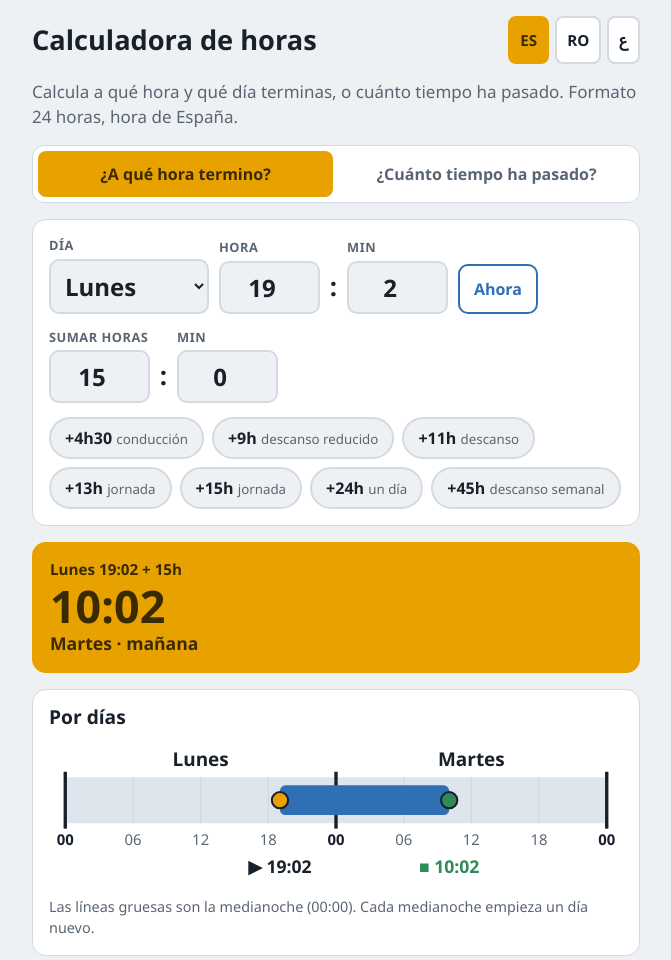
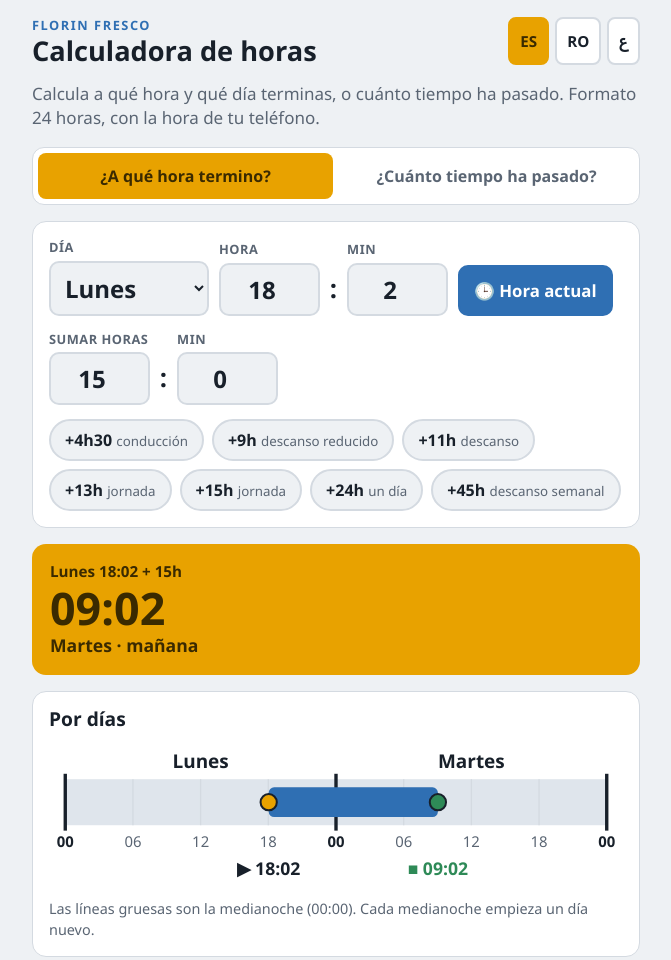
Before and after one commit to FITCODE1/calculadora-horas, a plain HTML site: page index.html in a window 1280 px wide. Shown: the top 960 px of the page, without its empty margins (304-975 px from the left). Drawn offline with Linux system fonts and the light colour scheme.

Commit message:
feat: Florin Fresco title, link preview tags, current-time buttons from device clock
Co-Authored-By: Claude Opus 5.5 <noreply@anthropic.com>

```diff
--- a/index.html
+++ b/index.html
@@ -3,7 +3,13 @@
 <head>
 <meta charset="utf-8">
 <meta name="viewport" content="width=device-width, initial-scale=1, viewport-fit=cover">
-<title>Calculadora de horas</title>
+<title>Florin Fresco · Calculadora de horas</title>
+<meta name="description" content="Calcula a qué hora terminas y cuánto tiempo ha pasado. Conducción y descanso del tacógrafo.">
+<meta property="og:title" content="Florin Fresco · Calculadora de horas">
+<meta property="og:description" content="Calcula a qué hora terminas y cuánto tiempo ha pasado. Conducción y descanso del tacógrafo.">
+<meta property="og:image" content="https://fitcode1.github.io/calculadora-horas/icon-512.png">
+<meta property="og:url" content="https://fitcode1.github.io/calculadora-horas/">
+<meta property="og:type" content="website">
 <meta name="theme-color" content="#e8a200">
 <link rel="manifest" href="manifest.webmanifest">
 <link rel="icon" href="icon-192.png">
@@ -35,6 +41,7 @@ h1 { font-size: 1.7rem; } h2 { font-size: 1.2rem; }
 .langs button { font: 700 .95rem var(--font); border: 2px solid var(--line); background: var(--card); color: var(--ink); border-radius: 8px; padding: 6px 10px; cursor: pointer; }
 .langs button[aria-pressed="true"] { border-color: var(--accent); background: var(--accent); color: var(--accent-ink); }
 .sub { color: var(--muted); margin: 0; }
+.brand { font-size: .8rem; font-weight: 800; letter-spacing: .12em; text-transform: uppercase; color: var(--drive); }
 .tabs { display: grid; grid-template-columns: 1fr 1fr; gap: 6px; background: var(--card); border: 1px solid var(--line); border-radius: 12px; padding: 5px; }
 .tabs button { font: 700 1rem var(--font); border: 0; border-radius: 8px; padding: 12px 8px; background: transparent; color: var(--muted); cursor: pointer; }
 .tabs button[aria-selected="true"] { background: var(--accent); color: var(--accent-ink); }
@@ -46,7 +53,7 @@ select, input { font: 700 1.5rem var(--font); color: var(--ink); background: var
 input[type="number"] { width: 4.2em; text-align: center; }
 select:focus-visible, input:focus-visible, button:focus-visible { outline: 3px solid var(--accent); outline-offset: 2px; }
 .colon { font: 700 1.6rem var(--font); padding-bottom: 10px; }
-.now { font: 700 1rem var(--font); border: 2px solid var(--drive); color: var(--drive); background: transparent; border-radius: 10px; padding: 12px 14px; cursor: pointer; }
+.now { font: 700 1.05rem var(--font); border: 2px solid var(--drive); color: var(--card); background: var(--drive); border-radius: 10px; padding: 12px 14px; cursor: pointer; }
 .chips { display: flex; flex-wrap: wrap; gap: 8px; }
 .chip { font: 700 1rem var(--font); border: 2px solid var(--line); background: var(--bg); color: var(--ink); border-radius: 999px; padding: 8px 14px; cursor: pointer; }
 .chip small { color: var(--muted); font-weight: 500; }
@@ -68,7 +75,7 @@ footer { font-size: .8rem; color: var(--muted); text-align: center; }
 <body>
 <div class="wrap">
   <div class="top">
-    <h1 id="t-title"></h1>
+    <div><div class="brand">Florin Fresco</div><h1 id="t-title"></h1></div>
     <div class="langs" role="group" aria-label="Idioma">
       <button data-lang="es">ES</button><button data-lang="ro">RO</button><button data-lang="ar">ع</button>
     </div>
@@ -102,12 +109,14 @@ footer { font-size: .8rem; color: var(--muted); text-align: center; }
       <label for="f-h"><span data-t="hour"></span><input id="f-h" type="number" min="0" max="23" value="21" inputmode="numeric"></label>
       <span class="colon">:</span>
       <label for="f-m"><span data-t="min"></span><input id="f-m" type="number" min="0" max="59" value="10" inputmode="numeric"></label>
+      <button class="now" id="btn-now-f" data-t="now"></button>
     </div>
     <div class="row">
       <label for="t-day"><span data-t="to"></span><select id="t-day"></select></label>
       <label for="t-h"><span data-t="hour"></span><input id="t-h" type="number" min="0" max="23" value="8" inputmode="numeric"></label>
       <span class="colon">:</span>
       <label for="t-m"><span data-t="min"></span><input id="t-m" type="number" min="0" max="59" value="40" inputmode="numeric"></label>
+      <button class="now" id="btn-now-t" data-t="now"></button>
     </div>
   </section>
 
@@ -141,9 +150,9 @@ footer { font-size: .8rem; color: var(--muted); text-align: center; }
 const I18N = {
   es: {
     title: "Calculadora de horas",
-    sub: "Calcula a qué hora y qué día terminas, o cuánto tiempo ha pasado. Formato 24 horas, hora de España.",
+    sub: "Calcula a qué hora y qué día terminas, o cuánto tiempo ha pasado. Formato 24 horas, con la hora de tu teléfono.",
     tabAdd: "¿A qué hora termino?", tabDiff: "¿Cuánto tiempo ha pasado?",
-    day: "Día", hour: "Hora", min: "Min", now: "Ahora", addH: "Sumar horas", from: "Desde", to: "Hasta",
+    day: "Día", hour: "Hora", min: "Min", now: "🕒 Hora actual", addH: "Sumar horas", from: "Desde", to: "Hasta",
     days: ["Lunes", "Martes", "Miércoles", "Jueves", "Viernes", "Sábado", "Domingo"],
     same: "el mismo día", tomorrow: "mañana", after: "pasado mañana", inDays: "dentro de {n} días",
     presets: ["conducción", "descanso reducido", "descanso", "jornada", "jornada", "un día", "descanso semanal"],
@@ -173,9 +182,9 @@ const I18N = {
   },
   ro: {
     title: "Calculator ore șofer",
-    sub: "Afli la ce oră și în ce zi termini, sau cât timp a trecut. Ora pe 24 de ore, ora Spaniei.",
+    sub: "Afli la ce oră și în ce zi termini, sau cât timp a trecut. Ora pe 24 de ore, ora din telefonul tău.",
     tabAdd: "La ce oră termin?", tabDiff: "Cât timp a trecut?",
-    day: "Ziua", hour: "Ora", min: "Min", now: "Acum", addH: "Adun ore", from: "De la", to: "Până la",
+    day: "Ziua", hour: "Ora", min: "Min", now: "🕒 Ora de acum", addH: "Adun ore", from: "De la", to: "Până la",
     days: ["Luni", "Marți", "Miercuri", "Joi", "Vineri", "Sâmbătă", "Duminică"],
     same: "aceeași zi", tomorrow: "mâine", after: "poimâine", inDays: "peste {n} zile",
     presets: ["condus", "odihnă redusă", "odihnă", "program", "program", "o zi", "odihnă săpt."],
@@ -205,9 +214,9 @@ const I18N = {
   },
   ar: {
     title: "حاسبة ساعات السائق",
-    sub: "احسب في أي ساعة وأي يوم تنتهي، أو كم من الوقت مضى. نظام 24 ساعة، بتوقيت إسبانيا.",
+    sub: "احسب في أي ساعة وأي يوم تنتهي، أو كم من الوقت مضى. نظام 24 ساعة، حسب ساعة هاتفك.",
     tabAdd: "متى أنتهي؟", tabDiff: "كم مضى من الوقت؟",
-    day: "اليوم", hour: "الساعة", min: "الدقائق", now: "الآن", addH: "أضف ساعات", from: "من", to: "إلى",
+    day: "اليوم", hour: "الساعة", min: "الدقائق", now: "🕒 الوقت الحالي", addH: "أضف ساعات", from: "من", to: "إلى",
     days: ["الاثنين", "الثلاثاء", "الأربعاء", "الخميس", "الجمعة", "السبت", "الأحد"],
     same: "نفس اليوم", tomorrow: "غدًا", after: "بعد غد", inDays: "بعد {n} أيام",
     presets: ["قيادة", "راحة مخفضة", "راحة", "دوام", "دوام", "يوم", "راحة أسبوعية"],
@@ -250,13 +259,13 @@ const t = (key, vars = {}) => T()[key].replace(/\{(\w+)\}/g, (_, k) => vars[k] ?
 const dayName = d => T().days[((d % 7) + 7) % 7];
 const relDay = off => off === 0 ? T().same : off === 1 ? T().tomorrow : off === 2 ? T().after : t("inDays", { n: off });
 
-function madridNow() {
-  const parts = new Intl.DateTimeFormat("en-GB", { timeZone: "Europe/Madrid", weekday: "short", hour: "2-digit", minute: "2-digit", hourCycle: "h23" }).formatToParts(new Date());
-  const get = type => parts.find(p => p.type === type).value;
-  return { day: ["Mon", "Tue", "Wed", "Thu", "Fri", "Sat", "Sun"].indexOf(get("weekday")), h: +get("hour"), m: +get("minute") };
+// Current time from the phone/browser that opens the page (its own clock and time zone)
+function deviceNow() {
+  const d = new Date();
+  return { day: (d.getDay() + 6) % 7, h: d.getHours(), m: d.getMinutes() };
 }
 function fillNow() {
-  const n = madridNow();
+  const n = deviceNow();
   $("a-day").value = n.day; $("a-h").value = n.h; $("a-m").value = n.m;
 }
 
@@ -268,7 +277,7 @@ function applyLang(l) {
   document.querySelectorAll(".langs button").forEach(b => b.setAttribute("aria-pressed", b.dataset.lang === lang));
   document.querySelectorAll("[data-t]").forEach(el => { el.textContent = T()[el.dataset.t]; });
   $("t-title").textContent = T().title; $("t-sub").textContent = T().sub;
-  document.title = T().title;
+  document.title = `Florin Fresco · ${T().title}`;
   $("tab-add").textContent = T().tabAdd; $("tab-diff").textContent = T().tabDiff;
   for (const id of ["a-day", "f-day", "t-day"]) {
     const v = $(id).value;
@@ -408,6 +417,9 @@ function setMode(m) {
 $("tab-add").onclick = () => setMode("add");
 $("tab-diff").onclick = () => setMode("diff");
 $("btn-now").onclick = () => { fillNow(); render(); };
+const setNow = p => { const n = deviceNow(); $(p + "-day").value = n.day; $(p + "-h").value = n.h; $(p + "-m").value = n.m; render(); };
+$("btn-now-f").onclick = () => setNow("f");
+$("btn-now-t").onclick = () => setNow("t");
 $("presets").addEventListener("click", e => {
   const b = e.target.closest(".chip"); if (!b) return;
   $("d-h").value = b.dataset.h; $("d-m").value = b.dataset.m; render();
@@ -423,7 +435,7 @@ const phone = (navigator.language || "es").slice(0, 2);
 for (const id of ["a-day", "f-day", "t-day"]) $(id).innerHTML = "<option value='0'></option>";
 applyLang(saved || (I18N[phone] ? phone : "es"));
 fillNow();
-const n = madridNow(); $("f-day").value = n.day; $("t-day").value = (n.day + 1) % 7;
+const n = deviceNow(); $("f-day").value = n.day; $("t-day").value = (n.day + 1) % 7;
 render();
 
 if ("serviceWorker" in navigator && location.protocol === "https:") {
--- a/sw.js
+++ b/sw.js
@@ -1,5 +1,5 @@
 // Offline cache: the page works without signal after the first visit.
-const CACHE = "calculadora-horas-v1";
+const CACHE = "calculadora-horas-v3";
 const FILES = ["./", "index.html", "manifest.webmanifest", "icon-180.png", "icon-192.png", "icon-512.png"];
 
 self.addEventListener("install", e => {
```
Also changed, not shown: manifest.webmanifest.
